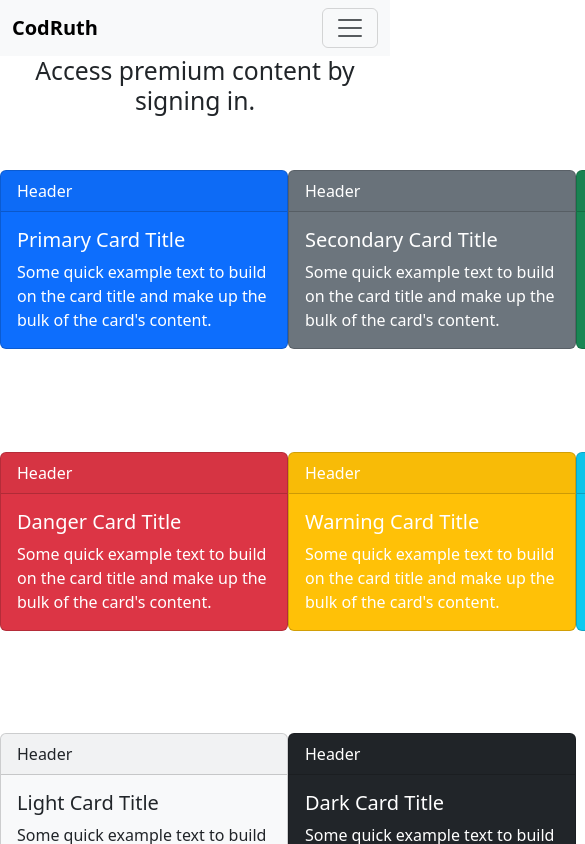
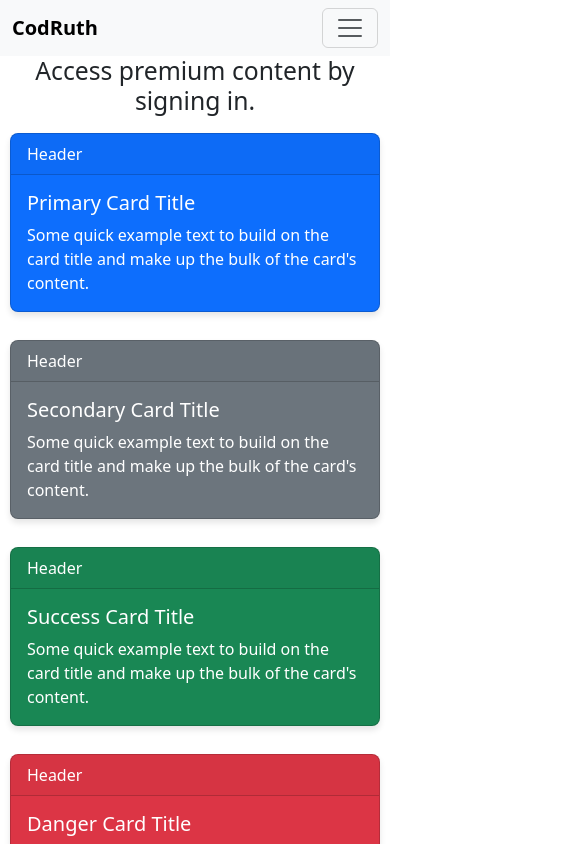
Before and after one commit to PagadalaBharat/coderuth_task, a React (Vite) app: page / in a window 390 px wide. Shown: the top 844 px of the page, 585 px wide, since content can reach past the window. Built offline with nearby package versions, Linux system fonts and the light colour scheme.

Commit message:
responsive

```diff
--- a/src/App.css
+++ b/src/App.css
@@ -16,15 +16,6 @@
 
     text-decoration:underline;
 }
-.cardContainer{
-    display: grid;
-    grid-template-columns: auto auto auto;
-    justify-content: space-evenly;
-    align-items: center;
-
-    height: 100vh;
-}
-
 
 
 .contactform{
@@ -34,3 +25,46 @@
     margin: 0% 10%;
 
 }
+
+
+
+
+.cardContainer {
+  display: grid;
+  grid-template-columns: repeat(auto-fit, minmax(18rem, 1fr));
+  gap: 20px;
+  padding: 20px;
+  justify-content: center;
+  align-items: center;
+}
+
+
+.cardContainer .mb-2 {
+  box-shadow: 0px 4px 6px rgba(0, 0, 0, 0.1);
+  border-radius: 8px;
+  overflow: hidden;
+  transition: transform 0.3s ease, box-shadow 0.3s ease;
+}
+
+
+.cardContainer .mb-2:hover {
+  transform: translateY(-5px);
+  box-shadow: 0px 6px 10px rgba(0, 0, 0, 0.2);
+}
+
+@media (max-width: 768px) {
+  .cardContainer {
+
+    grid-template-columns: repeat(2,1fr);
+    width: 100%;
+
+/* background-color: aqua; */
+  }
+}
+
+@media (max-width: 480px) {
+  .cardContainer {
+    grid-template-columns: repeat(auto-fit, minmax(14rem, 1fr));
+    padding: 10px;
+  }
+}
--- a/src/Components/Cards.jsx
+++ b/src/Components/Cards.jsx
@@ -17,7 +17,7 @@ function Cards() {
           bg={variant.toLowerCase()}
           key={variant}
           text={variant.toLowerCase() === 'light' ? 'dark' : 'white'}
-          style={{ width: '18rem' }}
+          // style={{ width: '18rem' }}
           className="mb-2"
         >
           <Card.Header>Header</Card.Header>
```
